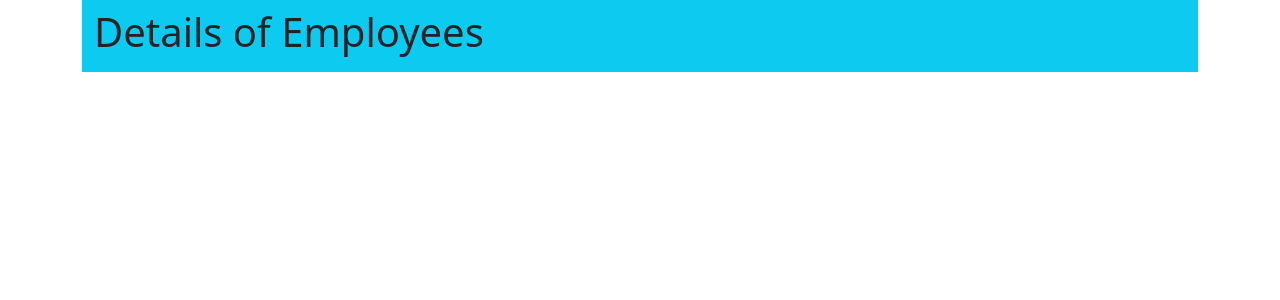
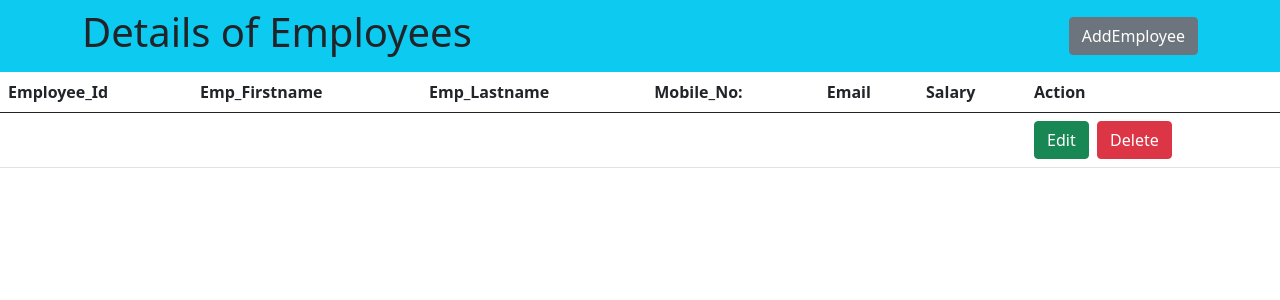
Before and after one commit to Kahkeshan04/Kudvenkat, an Angular app: page / in a window 1280 px wide. Shown: the top 300 px of the page. Built offline with nearby package versions, Linux system fonts and the light colour scheme.

Commit message:
details component is created and imported into router-outlet in app.component and wrote some code init

```diff
--- a/src/app/app.component.html
+++ b/src/app/app.component.html
@@ -1,8 +1,3 @@
-<div class="container">
-    <nav class="navbar navbar-light bg-info">
-
-        <div class="container">
-            <h1>Details of Employees</h1>
-        </div>
-    </nav>
-</div>
+<router-outlet>
+    <app-details></app-details>
+</router-outlet>
--- a/src/app/app.module.ts
+++ b/src/app/app.module.ts
@@ -3,11 +3,13 @@ import { NgModule } from '@angular/core';
 import { AppRoutingModule } from './app-routing.module';
 import { AppComponent } from './app.component';
 import {FormsModule} from '@angular/forms';
+import { DetailsComponent } from './details/details.component';
 
 
 @NgModule({
   declarations: [
     AppComponent,
+    DetailsComponent,
 ],
 
 
--- /dev/null
+++ b/src/app/details/details.component.html
@@ -0,0 +1,82 @@
+<nav class="navbar navbar-light bg-info">
+    <div class="container">
+        <h1>Details of Employees</h1>
+        <div class="d-flex">
+            <button type="button" class="btn btn-secondary" data-bs-toggle="modal" data-bs-target="#exampleModal">
+          AddEmployee
+        </button>
+        </div>
+    </div>
+</nav>
+<table class="table">
+    <thead>
+        <tr>
+            <th class="col">Employee_Id</th>
+            <th class="col">Emp_Firstname</th>
+            <th class="col">Emp_Lastname</th>
+            <th class="col">Mobile_No:</th>
+            <th class="col">Email</th>
+            <th class="col">Salary</th>
+            <th class="col">Action</th>
+        </tr>
+    </thead>
+    <tbody>
+        <tr>
+            <td></td>
+            <td></td>
+            <td></td>
+            <td></td>
+            <td></td>
+            <td></td>
+            <td>
+                <button type="button" class="btn btn-success">Edit</button>&nbsp;
+                <button type="button" class="btn btn-danger">Delete</button>
+            </td>
+        </tr>
+    </tbody>
+</table>
+
+
+<div class="modal fade" id="exampleModal" tabindex="-1" aria-labelledby="exampleModalLabel" aria-hidden="true">
+    <div class="modal-dialog">
+        <div class="modal-content">
+            <div class="modal-header">
+                <h4 class="modal-title" id="exampleModalLabel">Employee_Details</h4>
+                <button type="button" class="btn-close" data-bs-dismiss="modal" aria-label="Close"></button>
+            </div>
+            <div class="modal-body">
+                <form>
+                    <div class="mb-3">
+                        <label for="InputEmp_Firstname" class="form-label">Emp_Firstname</label>
+                        <input type="text" class="form-control" id="exampleInputEmail1" aria-describedby="emailHelp">
+                    </div>
+
+                    <div class="mb-3">
+                        <label for="InputEmp_Lastname" class="form-label">Emp_Lastname</label>
+                        <input type="text" class="form-control" id="exampleInputPassword1">
+                    </div>
+
+                    <div class="mb-3">
+                        <label for="InputMobile_No" class="form-label">Mobile_No</label>
+                        <input type="text" class="form-control" id="exampleInputPassword1">
+                    </div>
+
+                    <div class="mb-3">
+                        <label for="InputEmail" class="form-label">Email</label>
+                        <input type="text" class="form-control" id="exampleInputPassword1">
+                    </div>
+                    <div class="mb-3">
+                        <label for="InputSalary" class="form-label">Salary</label>
+                        <input type="text" class="form-control" id="exampleInputPassword1">
+                    </div>
+
+                </form>
+            </div>
+            <div class="modal-footer">
+                <button type="button" class="btn btn-secondary" data-bs-dismiss="modal">
+          Close
+        </button>
+                <button type="button" class="btn btn-primary">Save changes</button>
+            </div>
+        </div>
+    </div>
--- /dev/null
+++ b/src/app/details/details.component.scss
@@ -0,0 +1,4 @@
+.navbar navbar-light bg-info {
+    padding: 97px;
+    border: 99pc;
+}
```
Also changed, not shown: src/app/details/details.component.ts (added, +10 -0 lines), 2 other files (tests, documents, lock files or other folders).
